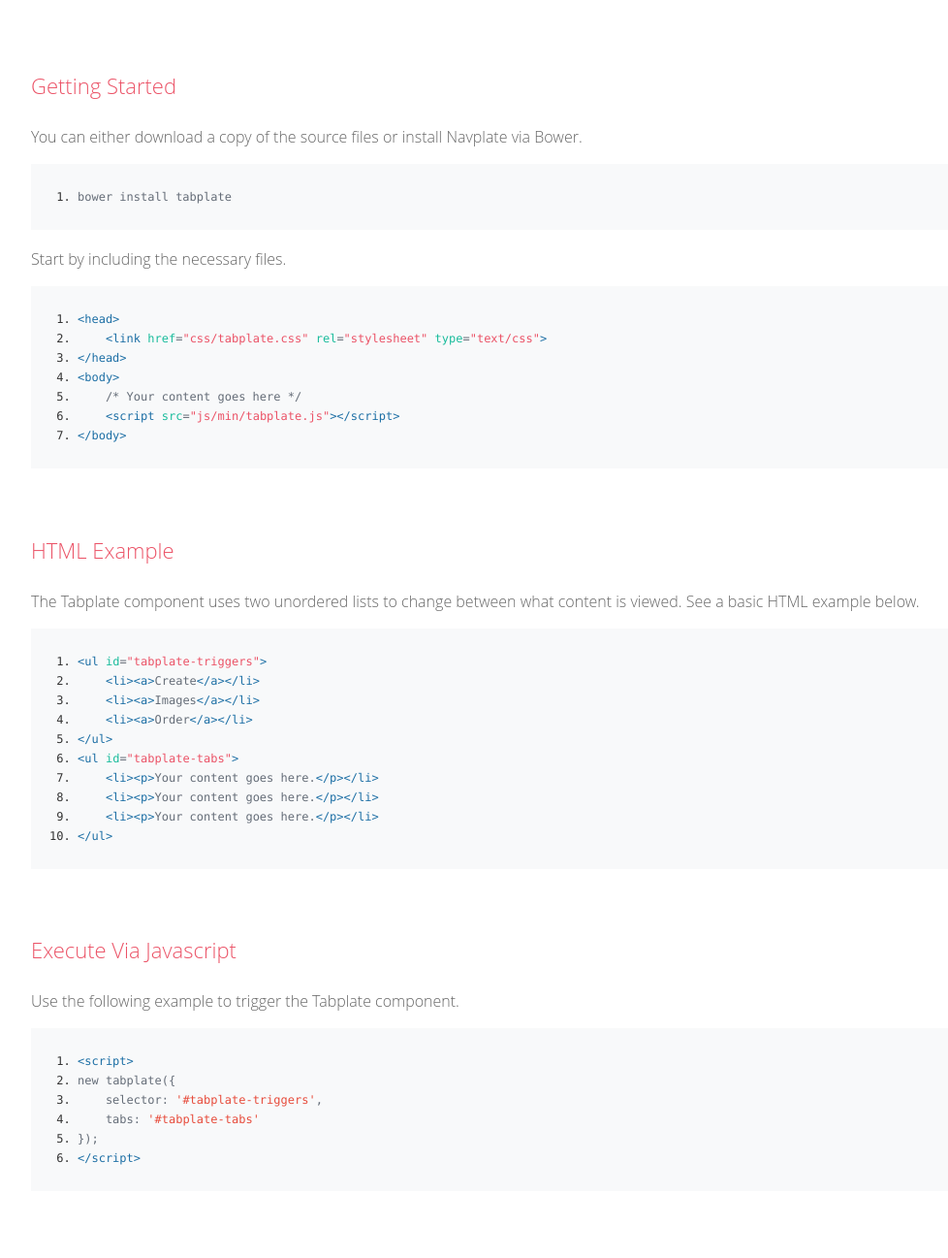
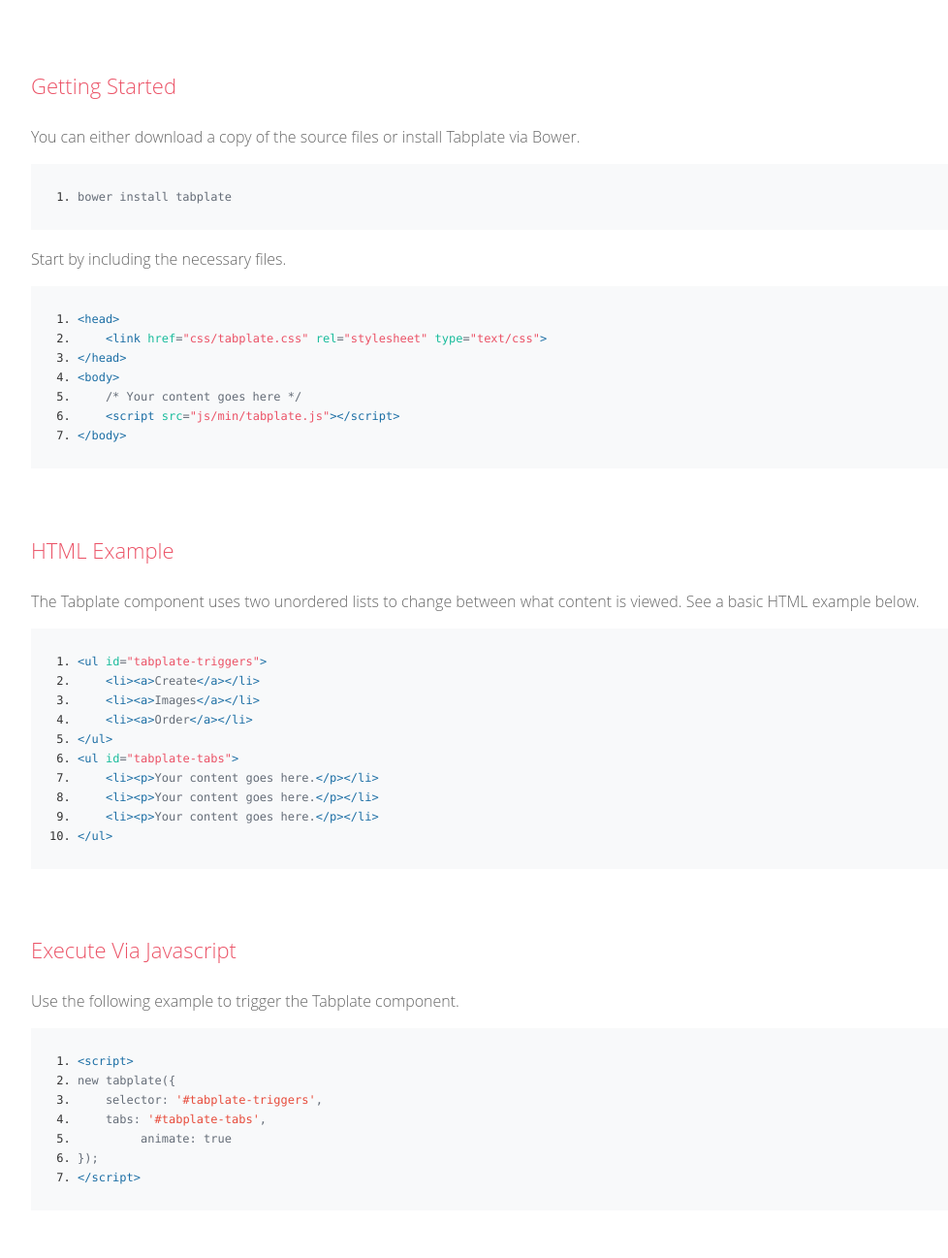
Before and after one commit to chrishumboldt/Rocket-Tab, a website: page index.html in a window 1280 px wide. Shown: the part 220-1517 px from the top of the page at 97% size, without its empty margins (78-1056 px from the left). Drawn offline with Linux system fonts and the light colour scheme; files that its build step writes are made by us from their sources.

Commit message:
Updates documentation.

```diff
--- a/index.html
+++ b/index.html
@@ -18,7 +18,7 @@
 	</div></div>
 	<div class="container">
 		<h4>Getting Started</h4>
-		<p>You can either download a copy of the source files or install Navplate via Bower.</p>
+		<p>You can either download a copy of the source files or install Tabplate via Bower.</p>
 <pre class="prettyprint linenums">
 bower install tabplate
 </pre>
@@ -54,7 +54,8 @@
 &lt;script&gt;
 new tabplate({
     selector: '#tabplate-triggers',
-    tabs: '#tabplate-tabs'
+    tabs: '#tabplate-tabs',
+	 animate: true
 });
 &lt;/script&gt;
 </pre>
```
Also changed, not shown: README.md.
